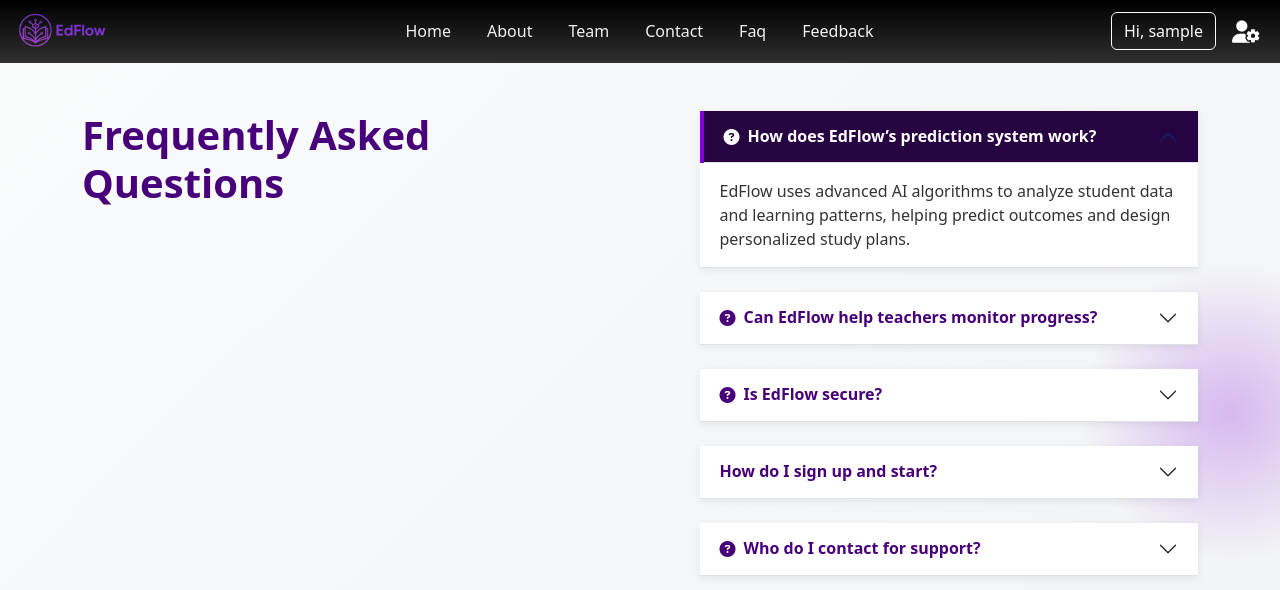
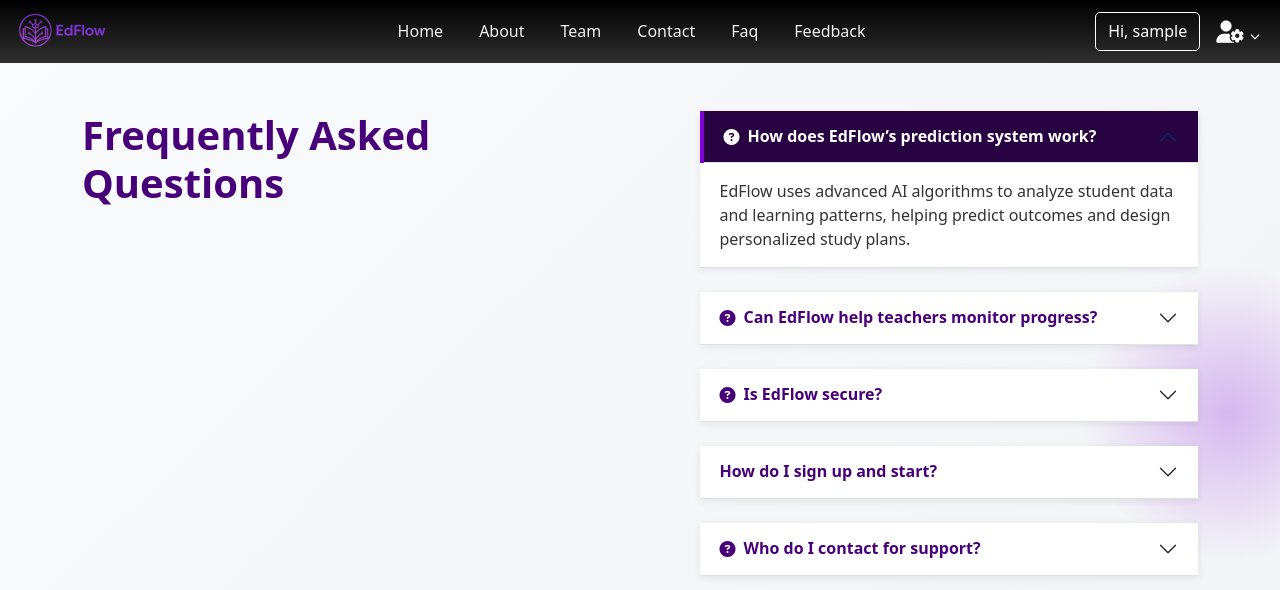
Before and after one commit to engumairahmed/EdFlow, a Flask app: page /faq in a window 1280 px wide; the page is wider, and only the part inside the window is pictured. Shown: the top 590 px of that part. Run offline with Flask 3, Linux system fonts and the light colour scheme; the visitor is signed in with stand-in values (Sample User, id 1).

Commit message:
Nav ui-dropdown updated

```diff
--- a/app/static/css/navbar.css
+++ b/app/static/css/navbar.css
@@ -106,6 +106,15 @@
   background-color:  rgb(111, 68, 114)!important;
   color: white !important;
 }
+.username-display {
+  color: #fff;
+  padding: 0.4rem 0.75rem;
+  border: 1px solid #fff;
+  border-radius: 5px;
+  font-weight: 500;
+  background: transparent;
+  cursor: default;
+}
 #userDropdown::after {
   display: none !important;
 }
@@ -119,6 +128,10 @@
   transition: color 0.3s ease;
 }
 
+.custom-dropdown-toggle:hover{
+  color: rgb(111, 68, 114);
+}
+
 .custom-dropdown-menu {
   background: rgb(111, 68, 114) !important;
   backdrop-filter: blur(15px);
@@ -127,7 +140,7 @@
   box-shadow: 0 4px 30px rgba(0, 0, 0, 0.1);
   min-width: 180px;
   padding: 0.5rem 0;
-  /* z-index: 1100; */
+
 }
 
 .custom-dropdown-menu::before {
--- a/app/templates/Interface/base.html
+++ b/app/templates/Interface/base.html
@@ -68,9 +68,7 @@
           </ul>
           <div class="ms-2 d-flex align-items-center">
             {% if session.username %}
-            <span class="btn btn-outline-light me-2"
-              >Hi, {{ session.username }}</span
-            >
+            <span class="username-display me-2">Hi, {{ session.username }}</span>
             <div class="dropdown">
               <button
                 class="dropdown-toggle custom-dropdown-toggle"
@@ -80,6 +78,7 @@
                 aria-expanded="false"
               >
                 <i class="fas fa-user-gear"></i>
+                <i class="fas fa-chevron-down ms-0" style="font-size:x-small;"></i>
               </button>
 
               <ul
```
